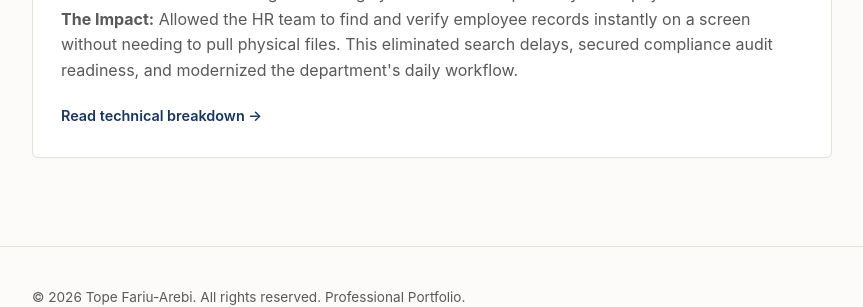
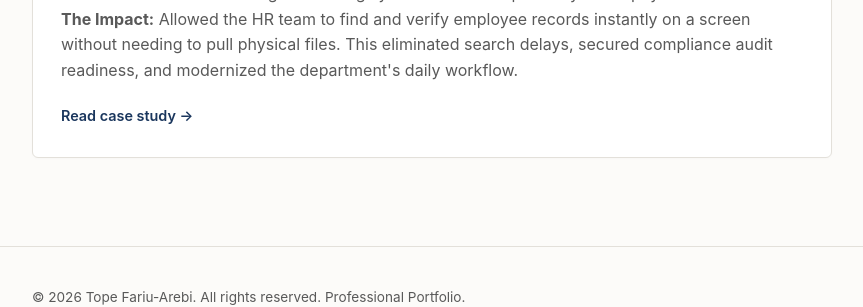
Before and after one commit to topearebi/topearebi-portfolio, a Jekyll site: the page built from index.html, in a window 1280 px wide and 900 px high, scrolled down 2440 px. Shown: the part 551-858 px from the top of the window, without its empty margins (208-1071 px from the left). Built offline with Jekyll 4.4.1, drawn with Linux system fonts in a browser that asks for light colours.

Commit message:
Change link text from 'technical breakdown' to 'case study'

```diff
--- a/index.html
+++ b/index.html
@@ -107,6 +107,6 @@
             <b>The Solution:</b> Recognising this risk as an intern, I used my advanced Excel knowledge to build a centralized, searchable digital directory. I completely mapped out how every piece of staff data connected and created a digital tracking system that linked perfectly to the physical file locations.</br>
             <b>The Impact:</b> Allowed the HR team to find and verify employee records instantly on a screen without needing to pull physical files. This eliminated search delays, secured compliance audit readiness, and modernized the department's daily workflow.
         </p>
-        <a href="{{ '/career-log/cmp-integration/' | relative_url }}" class="case-study-link">Read technical breakdown &rarr;</a>
+        <a href="{{ '/career-log/cmp-integration/' | relative_url }}" class="case-study-link">Read case study &rarr;</a>
     </div>
 </section>
```
